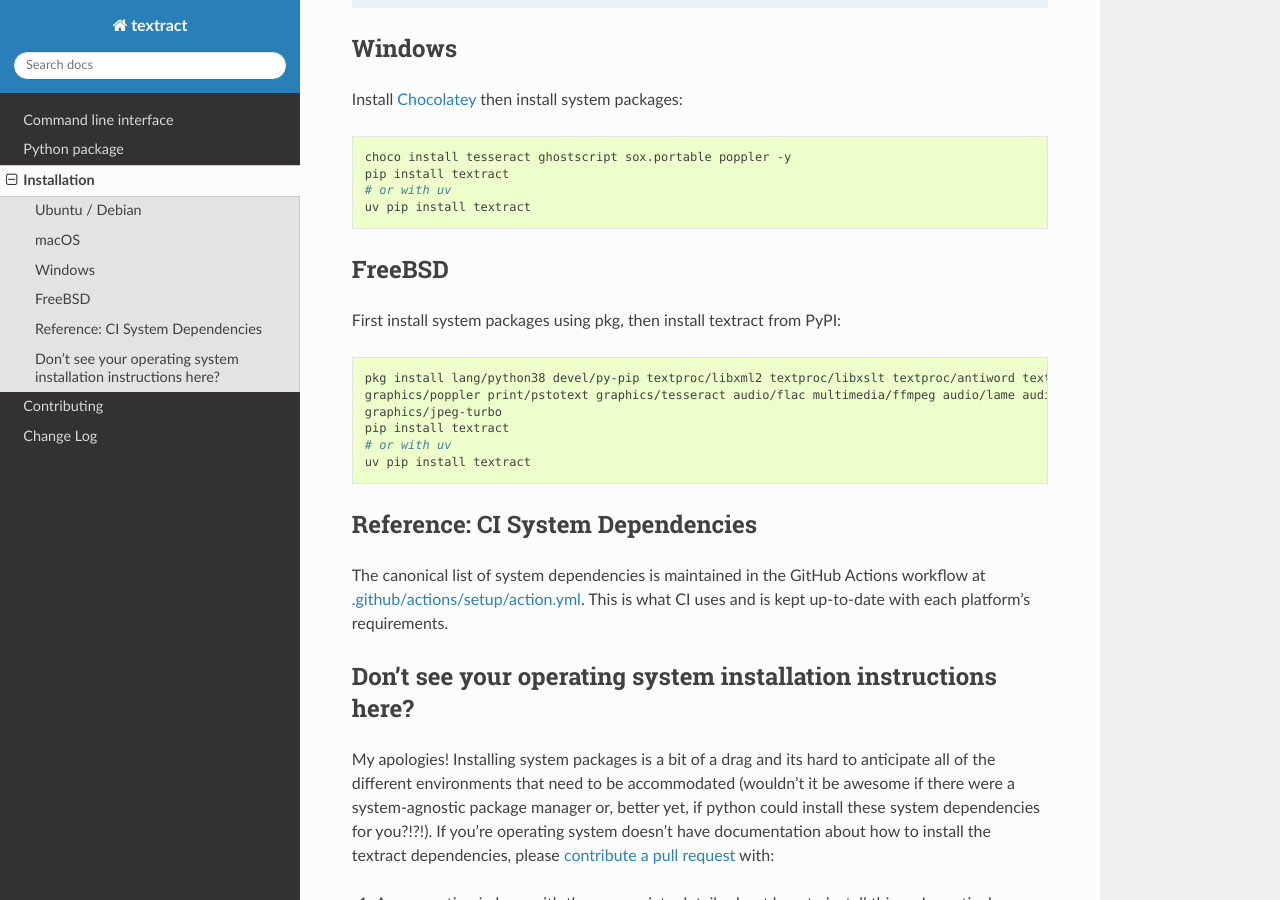
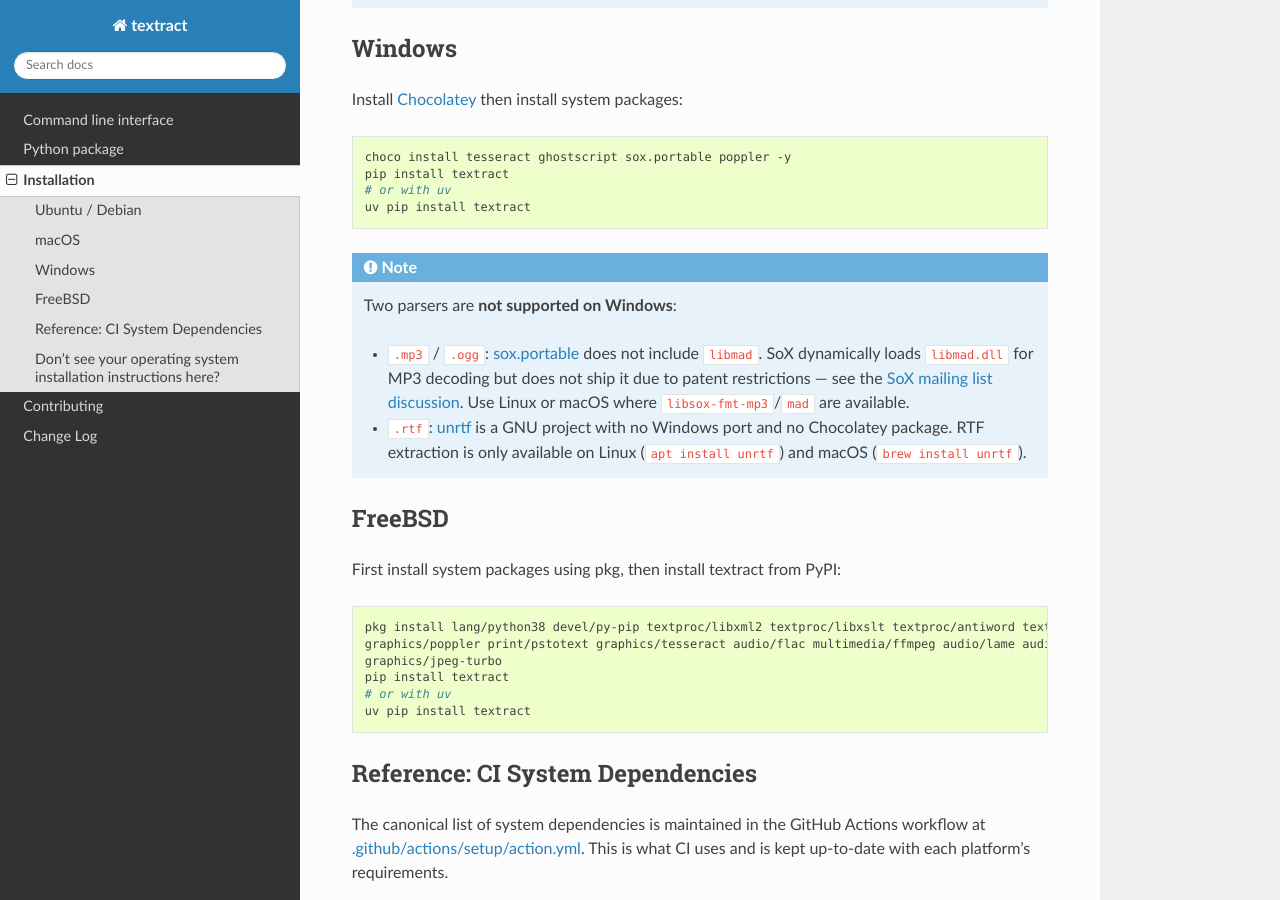
Before and after one commit to deanmalmgren/textract, a Sphinx documentation site: the page built from docs/installation.rst, in a window 1280 px wide and 900 px high, scrolled down 1308 px. Built offline with Sphinx 7.4.7 and the Read the Docs theme 3.1.0, drawn with Linux system fonts in a browser that asks for light colours.

```diff
--- a/docs/installation.rst
+++ b/docs/installation.rst
@@ -75,6 +75,20 @@
     # or with uv
     uv pip install textract
 
+.. note::
+
+    Two parsers are **not supported on Windows**:
+
+    - ``.mp3`` / ``.ogg``: `sox.portable <https://community.chocolatey.org/packages/sox.portable>`_
+      does not include ``libmad``. SoX dynamically loads ``libmad.dll`` for MP3
+      decoding but does not ship it due to patent restrictions — see the
+      `SoX mailing list discussion <https://sourceforge.net/p/sox/mailman/message/27169341/>`_.
+      Use Linux or macOS where ``libsox-fmt-mp3``/``mad`` are available.
+
+    - ``.rtf``: `unrtf <https://www.gnu.org/software/unrtf/>`_ is a GNU project
+      with no Windows port and no Chocolatey package. RTF extraction is only
+      available on Linux (``apt install unrtf``) and macOS (``brew install unrtf``).
+
 FreeBSD
 -------
 
```
Also changed, not shown: 2 other files.
